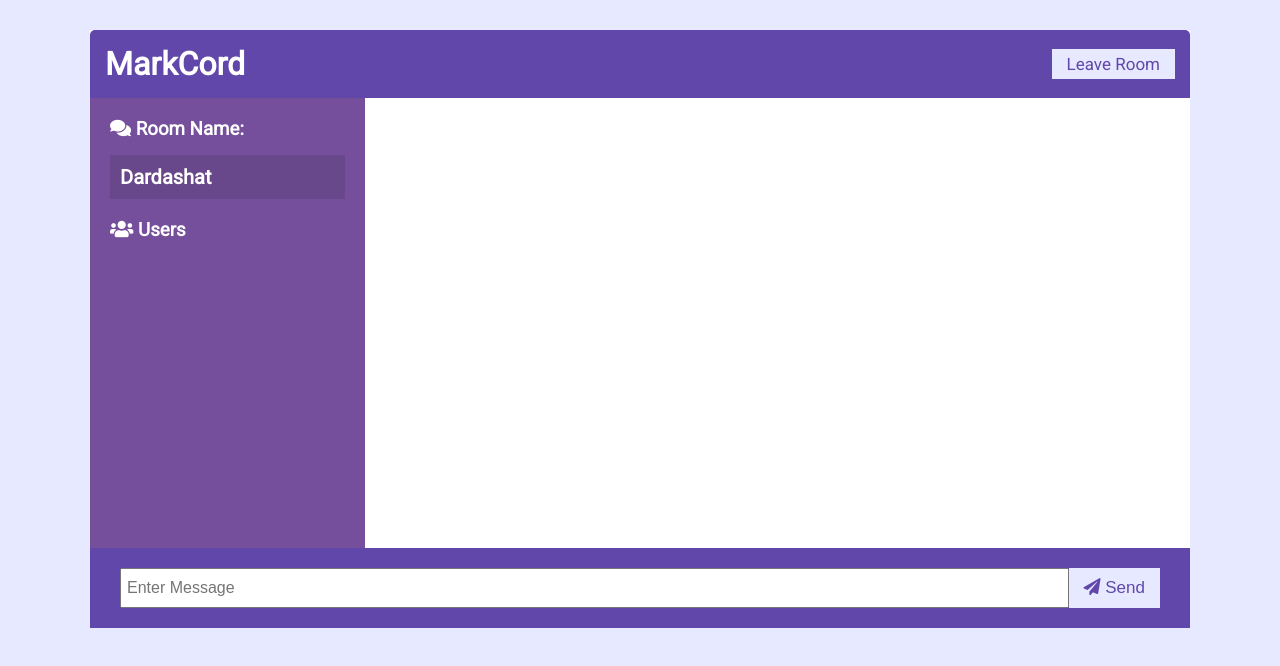
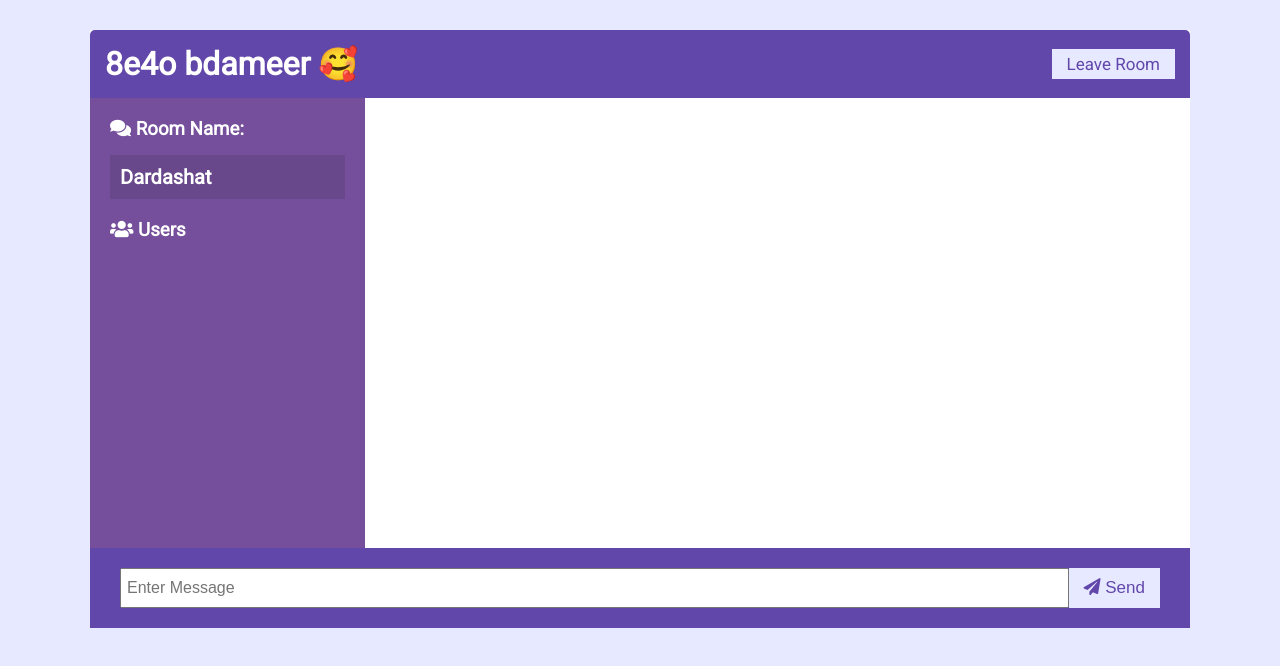
Before and after one commit to MarkZaki/markcord, a website: page public/chat.html in a window 1280 px wide. Drawn offline with nearby package versions, Linux system fonts and the light colour scheme; no server answers.

Commit message:
Update chat.html

```diff
--- a/public/chat.html
+++ b/public/chat.html
@@ -10,12 +10,12 @@
 			crossorigin="anonymous"
 		/>
 		<link rel="stylesheet" href="css/style.css" />
-		<title>MarkCord | Chat</title>
+		<title>Chat Mark el Gamed | Chat</title>
 	</head>
 	<body>
 		<div class="chat-container">
 			<header class="chat-header">
-				<h1>MarkCord</h1>
+				<h1>8e4o bdameer 🥰</h1>
 				<a href="index.html" class="btn">Leave Room</a>
 			</header>
 			<main class="chat-main">
```
